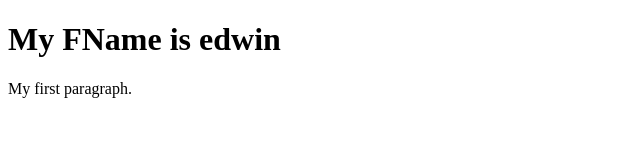
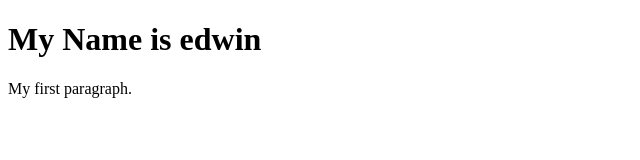
Before and after one commit to edwinrajmichel/samplerepo, a plain HTML site: page index.html in a window 1280 px wide. Shown: the whole page, without its empty margins (0-640 px from the left). Drawn offline with Linux system fonts and the light colour scheme.

Commit message:
feat : deleted F

```diff
--- a/index.html
+++ b/index.html
@@ -2,7 +2,7 @@
 <html>
 <body>
 
-<h1>My FName is edwin </h1>
+<h1>My Name is edwin </h1>
 <p>My first paragraph.</p>
 
 </body>
```
Also changed, not shown: sample.css (added).
